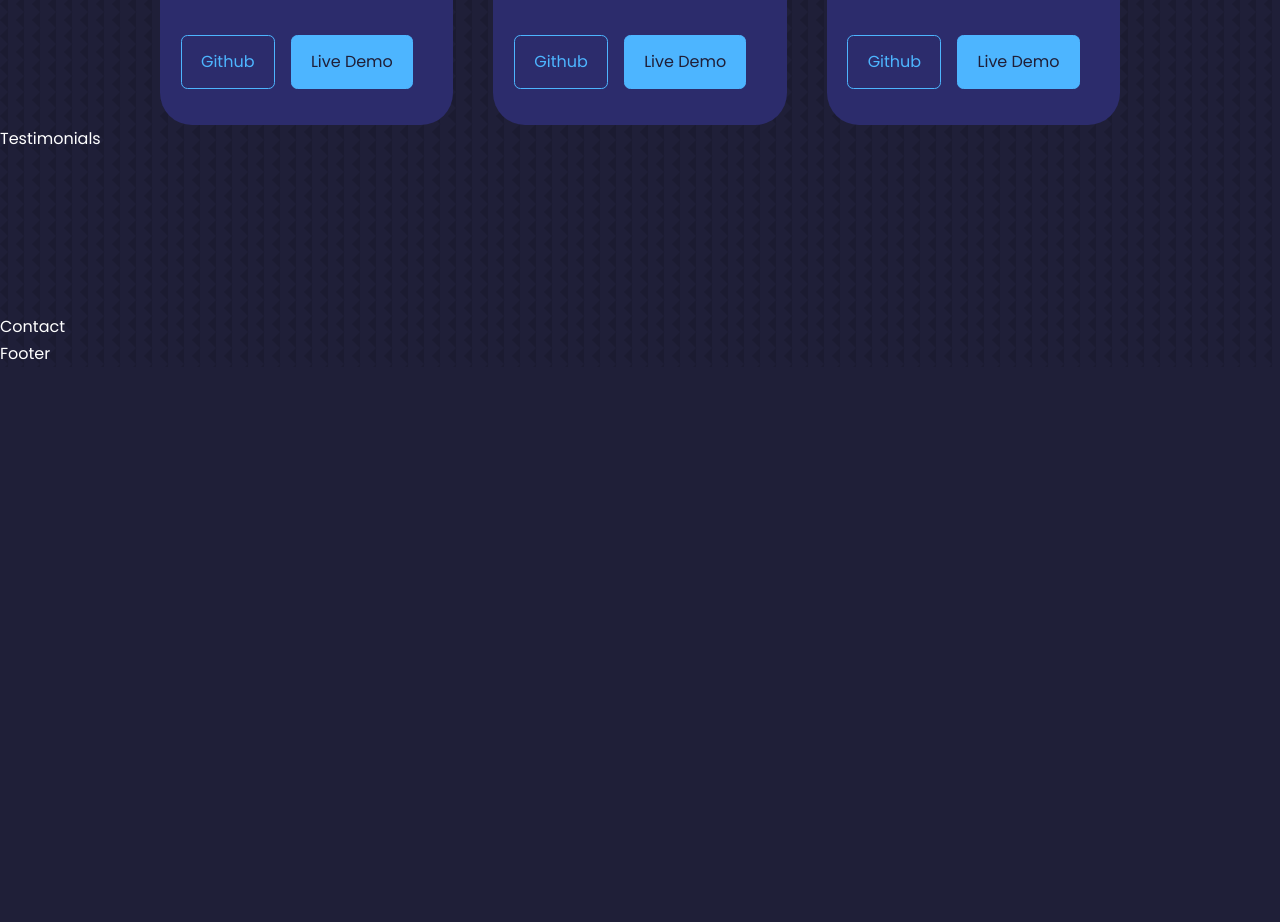
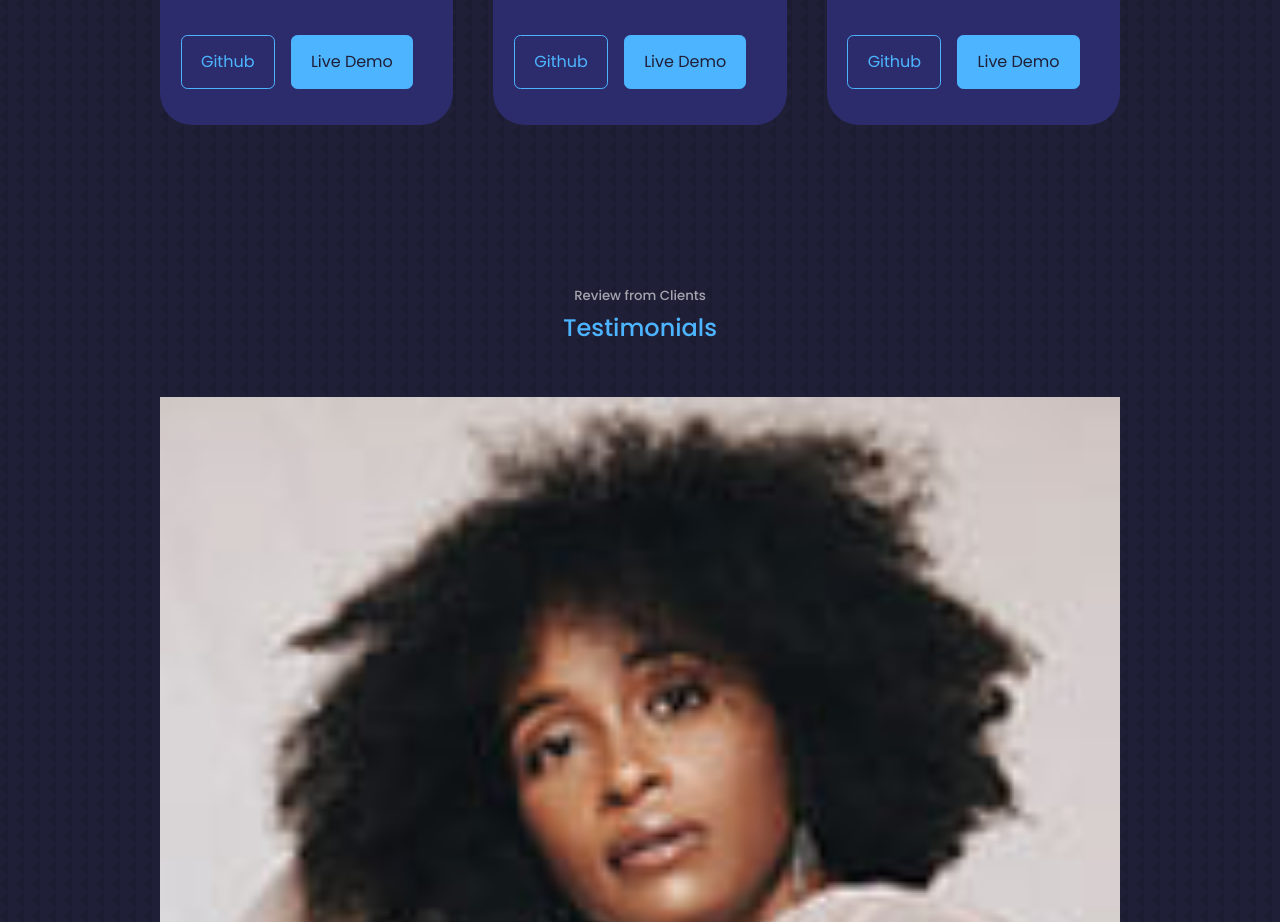
Before and after one commit to hackwebdev/react-personal-portfolio-website, a React (Create React App) app: page / in a window 1280 px wide. Shown: the part 4100-5022 px from the top of the page. Before the commit the page ends 4467 px from the top, so only its background shows below. Built offline with nearby package versions, Linux system fonts and the light colour scheme.

Commit message:
testimonial component jsx

```diff
--- a/src/components/testimonials/Testimonials.jsx
+++ b/src/components/testimonials/Testimonials.jsx
@@ -1,8 +1,55 @@
 import React from 'react'
 import './testimonials.css'
+import AVTR1 from '../../assets/avatar1.jpg'
+import AVTR2 from '../../assets/avatar2.jpg'
+import AVTR3 from '../../assets/avatar3.jpg'
+import AVTR4 from '../../assets/avatar4.jpg'
 
 const Testimonials = () => {
-  return <div>Testimonials</div>
+  return (
+    <section id='testimonials'>
+      <h5>Review from Clients</h5>
+      <h2>Testimonials</h2>
+      <div className='container testimonials__container'>
+        <article className='testimonial'>
+          <div className='client__avatar'>
+            <img src={AVTR1} alt='avatar one' />
+            <h5 className='client__name'>Ernest Achiever</h5>
+            <small className='client__review'>
+              Lorem ipsum dolor, sit amet consectetur adipisicing elit. Culpa
+              vero laboriosam, accusamus deserunt provident possimus, odio
+              distinctio soluta quaerat a vel modi id, magni enim quia nostrum
+              suscipit illum quo?
+            </small>
+          </div>
+        </article>
+        <article className='testimonial'>
+          <div className='client__avatar'>
+            <img src={AVTR1} alt='avatar one' />
+            <h5 className='client__name'>Ernest Achiever</h5>
+            <small className='client__review'>
+              Lorem ipsum dolor, sit amet consectetur adipisicing elit. Culpa
+              vero laboriosam, accusamus deserunt provident possimus, odio
+              distinctio soluta quaerat a vel modi id, magni enim quia nostrum
+              suscipit illum quo?
+            </small>
+          </div>
+        </article>
+        <article className='testimonial'>
+          <div className='client__avatar'>
+            <img src={AVTR1} alt='avatar one' />
+            <h5 className='client__name'>Ernest Achiever</h5>
+            <small className='client__review'>
+              Lorem ipsum dolor, sit amet consectetur adipisicing elit. Culpa
+              vero laboriosam, accusamus deserunt provident possimus, odio
+              distinctio soluta quaerat a vel modi id, magni enim quia nostrum
+              suscipit illum quo?
+            </small>
+          </div>
+        </article>
+      </div>
+    </section>
+  )
 }
 
 export default Testimonials
```
